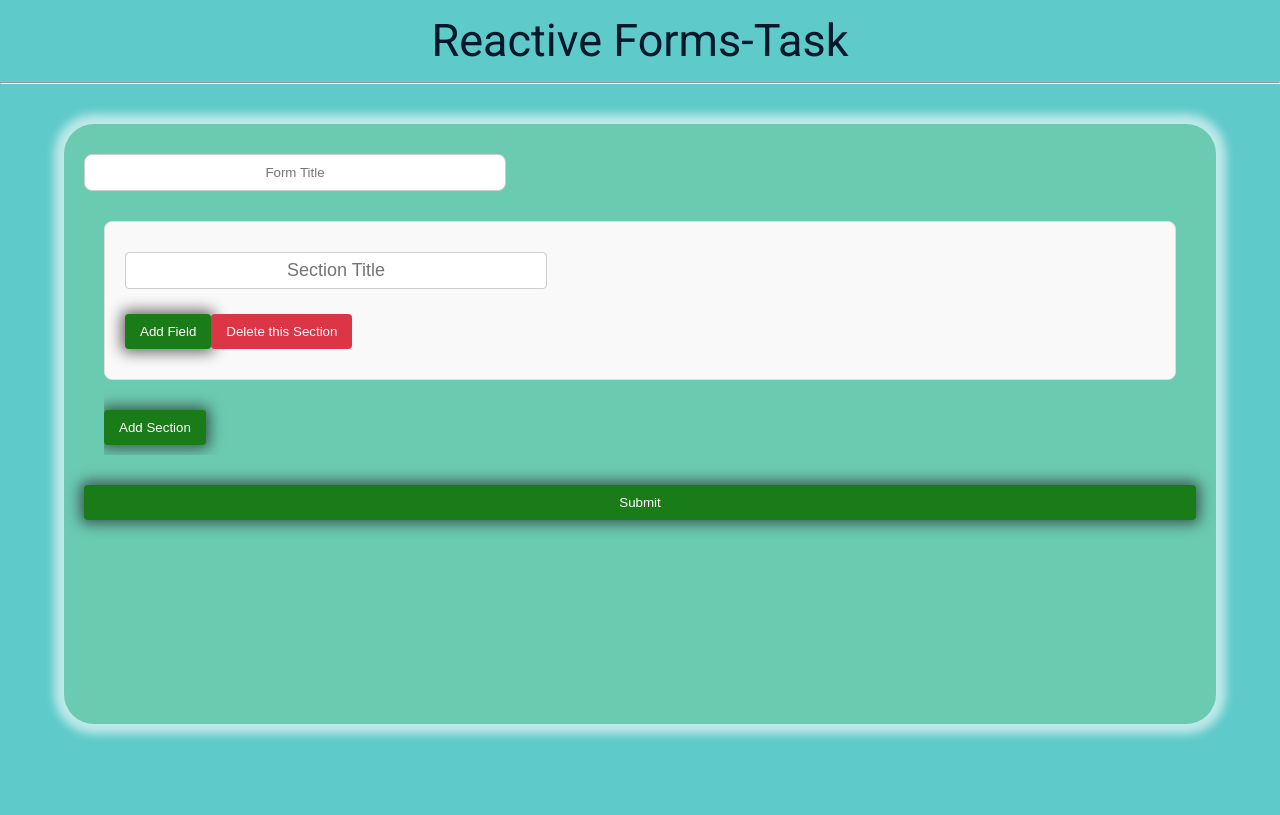
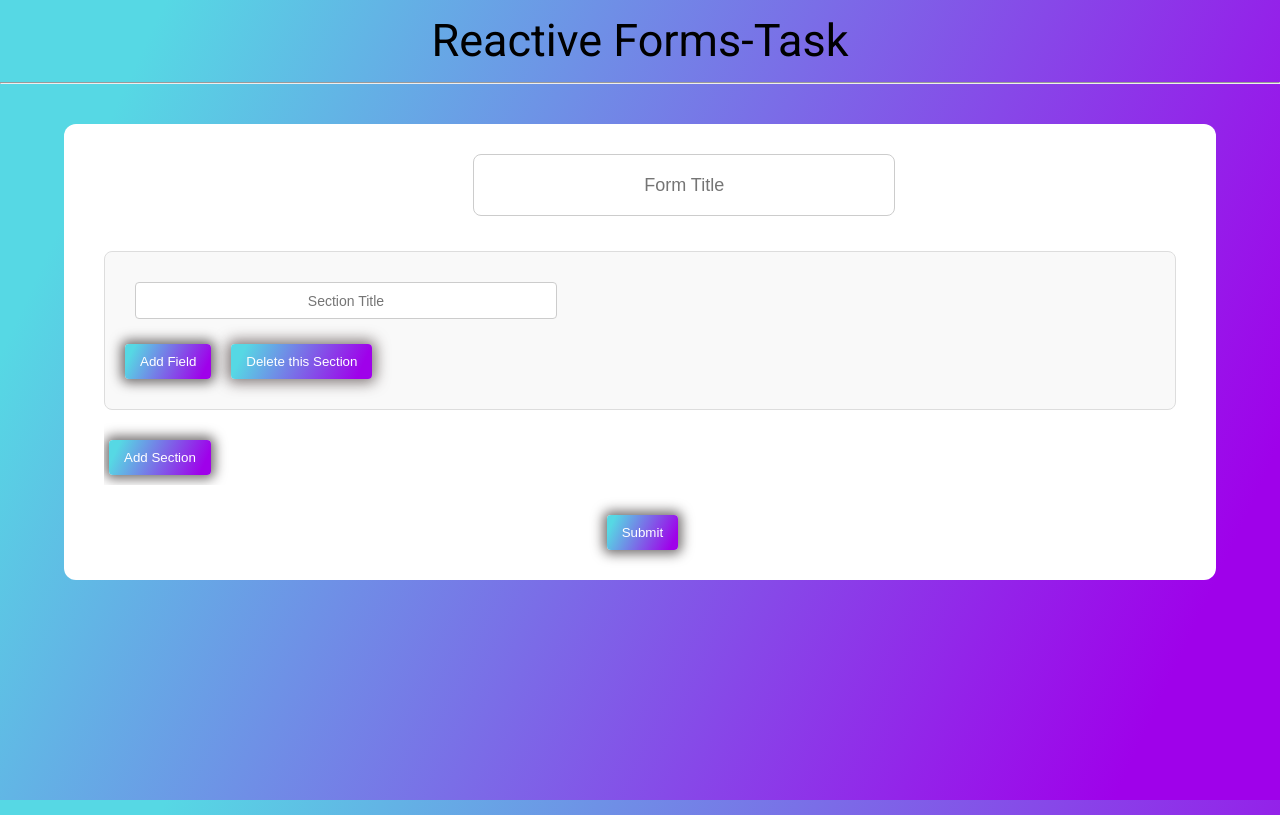
Before and after one commit to karunakar516/Inncircles-Task, an Angular app in the folder angular-reactiveforms-mongodb/: page /createForm in a window 1280 px wide. Built offline with nearby package versions, Linux system fonts and the light colour scheme.

Commit message:
UI- Changes in color, and paddings

```diff
--- a/angular-reactiveforms-mongodb/src/app/edit-form/edit-form.component.css
+++ b/angular-reactiveforms-mongodb/src/app/edit-form/edit-form.component.css
@@ -1,23 +1,38 @@
 h2 {
   text-align: center;
-  color: aliceblue;
+  margin: 15px;
+  color: black;
 }
+hr {
+  margin-bottom: 40px;
+}
+
 form {
   display: flex;
   flex-direction: column;
-  background-color: rgb(8, 133, 241);
-  border-radius: 30px;
-  box-shadow: 0 2px 10px grey;
-  height: 75vh;
+  background-color: #fff;
+  border-radius: 12px;
+  height: auto;
   width: 90%;
   padding: 20px;
   margin: auto;
   box-sizing: border-box;
 }
+.fTitle {
+  margin-left: 35%;
+  width: 50vh;
+  height: 40px;
+  padding: 10px;
+  font-size: 18px;
+  border: 1px solid #ccc;
+  border-radius: 8px;
+  margin-bottom: 15px;
+}
 .sections {
   margin: 20px;
   overflow-y: auto;
   overflow-x: hidden;
+  scrollbar-width: none;
 }
 
 .section-container {
@@ -26,15 +41,17 @@ form {
   padding: 20px;
   margin-bottom: 20px;
   background-color: #f9f9f9;
+  height: auto;
 }
 
 .section-container input[formControlName="sectionTitle"] {
   width: 50vh;
   padding: 10px;
-    font-size: 18px;
+  font-size: 14px;
   border: 1px solid #ccc;
   border-radius: 4px;
   margin-bottom: 15px;
+  margin-left: 10px;
 }
 
 .fields {
@@ -42,16 +59,14 @@ form {
   flex-direction: column;
 }
 
-
 .field-container {
-    border-bottom:1px solid #ddd;
+  border-bottom: 1px solid #ddd;
   display: flex;
   flex-direction: column;
   overflow-y: auto;
   align-items: flex-start;
   justify-content: space-around;
 }
-
 
 .field-container input[formControlName="title"] {
   margin-right: 10px;
@@ -89,15 +104,16 @@ form {
   transition: background-color 0.3s ease;
 }
 
-
 .dlt {
-    background-color: #dc3545;
+  /* background-color: #ff9874; */
+  background: linear-gradient(115deg, #56d8e4 10%, #9f01ea 90%);
+  margin-left: 20px;
+  box-shadow: 0 0px 14px 4px rgba(60, 45, 45, 0.616);
 }
 
 .dlt:hover {
   background-color: #ff0019;
 }
-
 
 .field-container div[formArrayName="options"] input {
   margin-right: 5px;
@@ -108,12 +124,19 @@ form {
   transform: scale(1.2);
 }
 .add-btn {
-    background-color: #28a745;
+  /* background-color: #ffd7c4; */
+  background: linear-gradient(115deg, #56d8e4 10%, #9f01ea 90%);
+  width: auto;
+  box-shadow: 0 0px 12px 4px rgba(29, 23, 23, 0.616);
   margin-top: 10px;
+}
+.submit {
+  width: fit-content;
+  margin-left: 47%;
 }
 
 .add-btn:hover {
-    background-color: #218838;
+  background-color: #d8d6ea;
 }
 input {
   height: 15px;
@@ -121,11 +144,9 @@ input {
   padding: 10px;
   margin: 10px 0;
   border: 1px solid #ccc;
-
   border-radius: 8px;
   text-align: center;
 }
-
 
 button {
   background-color: cornflowerblue;
--- a/angular-reactiveforms-mongodb/src/app/forms/forms.component.css
+++ b/angular-reactiveforms-mongodb/src/app/forms/forms.component.css
@@ -1,4 +1,12 @@
-.btn-cf {
-    display: flex;
-    align-items: end;
-}
+.add-btn:hover {
+    background-color: #8275e4;
+  }
+  .add-btn {
+    background-color:#FFD7C4;
+    width: auto;
+    box-shadow: 0 0px 12px 4px rgba(29, 23, 23, 0.616);
+    margin-top: 10px;
+    height: 50px;
+    width: 100%;
+    cursor: pointer;
+  }
--- a/angular-reactiveforms-mongodb/src/app/forms/forms.component.html
+++ b/angular-reactiveforms-mongodb/src/app/forms/forms.component.html
@@ -1,6 +1,6 @@
-<div>
-  <a routerLink="/createForm" style="padding-left: 688px;">
-    <button>Create Form!</button>
+<div style="margin-left:90%;">
+  <a routerLink="/createForm" style="width: fit-content;" >
+    <button class="add-btn" style="box-shadow: 0 0px 14px 4px rgba(215, 250, 253, 0.616);">Create Form!</button>
   </a>
 </div>
 
@@ -28,17 +28,25 @@
     justify-content: center;
   }
   .card {
-    background-color: #333;
-    color: white;
+    background-color:white;
+    color: black;
     border-radius: 8px;
     padding: 16px;
     width: 200px;
     box-shadow: 0 4px 8px rgba(0, 0, 0, 0.2);
+    height: 200px;
+    align-items: center;
+  }
+  .card:hover{
+    transform: scale(1.05);
+    cursor: pointer;
   }
   .card-content {
     display: flex;
     flex-direction: column;
     align-items: center;
+    justify-content: space-around;
+    margin-top: 50px;
   }
   .card-content h3 {
     margin: 0 0 8px 0;
@@ -49,5 +57,6 @@
   }
   .card-content a:hover {
     text-decoration: underline;
+    box-shadow: 0 0 12px 6px rgb(45, 33, 33);
   }
 </style>
--- a/angular-reactiveforms-mongodb/src/app/user-form/user-form.component.css
+++ b/angular-reactiveforms-mongodb/src/app/user-form/user-form.component.css
@@ -1,26 +1,32 @@
 h2 {
   text-align: center;
   margin: 15px;
-  color: rgb(3, 24, 43);
+  color: black;
 }
-hr{
-    margin-bottom: 40px;
+hr {
+  margin-bottom: 40px;
 }
 
 form {
   display: flex;
   flex-direction: column;
-  background-color: rgb(107, 203, 177);
-  border-radius: 30px;
-  box-shadow: 0 0 10px 10px rgba(251, 251, 251, 0.616);
-  height: 75vh;
+  background-color: #fff;
+  border-radius: 12px;
+  height: auto;
   width: 90%;
   padding: 20px;
   margin: auto;
   box-sizing: border-box;
 }
-.fTitle{
-    text-align: center;
+.fTitle {
+  margin-left: 35%;
+  width: 50vh;
+  height: 40px;
+  padding: 10px;
+  font-size: 18px;
+  border: 1px solid #ccc;
+  border-radius: 8px;
+  margin-bottom: 15px;
 }
 .sections {
   margin: 20px;
@@ -35,15 +41,17 @@ form {
   padding: 20px;
   margin-bottom: 20px;
   background-color: #f9f9f9;
+  height: auto;
 }
 
 .section-container input[formControlName="sectionTitle"] {
   width: 50vh;
   padding: 10px;
-  font-size: 18px;
+  font-size: 14px;
   border: 1px solid #ccc;
   border-radius: 4px;
   margin-bottom: 15px;
+  margin-left: 10px;
 }
 
 .fields {
@@ -97,7 +105,10 @@ button {
 }
 
 .dlt {
-  background-color: #dc3545;
+  /* background-color: #ff9874; */
+  background: linear-gradient(115deg, #56d8e4 10%, #9f01ea 90%);
+  margin-left: 20px;
+  box-shadow: 0 0px 14px 4px rgba(60, 45, 45, 0.616);
 }
 
 .dlt:hover {
@@ -113,14 +124,19 @@ button {
   transform: scale(1.2);
 }
 .add-btn {
-  background-color: #197c19;
-
-  box-shadow: 0 0px 14px 4px rgba(29, 23, 23, 0.616);
+  /* background-color: #ffd7c4; */
+  background: linear-gradient(115deg, #56d8e4 10%, #9f01ea 90%);
+  width: auto;
+  box-shadow: 0 0px 12px 4px rgba(29, 23, 23, 0.616);
   margin-top: 10px;
+}
+.submit {
+  width: fit-content;
+  margin-left: 47%;
 }
 
 .add-btn:hover {
-  background-color: #218838;
+  background-color: #d8d6ea;
 }
 input {
   height: 15px;
--- a/angular-reactiveforms-mongodb/src/app/user-form/user-form.component.html
+++ b/angular-reactiveforms-mongodb/src/app/user-form/user-form.component.html
@@ -44,28 +44,89 @@
               "
             >
               <input [formControlName]="k" placeholder="Option" />
-              <button type="button" class="add-btn" class="dlt" (click)="removeOption(i, j, k)">
+              <button
+                type="button"
+                class="add-btn"
+                class="dlt"
+                (click)="removeOption(i, j, k)"
+              >
                 Delete this Option
               </button>
             </div>
             <button type="button" (click)="addOption(i, j)">Add Option</button>
           </div>
-          <div style="display: flex; padding-left: 2px;">
-          <div style="display:flex; flex-direction: row; padding-left: 3px; padding-right: 3px; border: 1px solid rgba(156, 153, 153, 0.322); margin-right: 2px;"><p style="margin-top:7px">Required</p><input style="width: fit-content" type="checkbox" formControlName="require"/></div>
-          <div style="display: flex; flex-direction: row;padding-left: 3px; padding-right: 3px; border: 1px solid rgba(156, 153, 153, 0.322); margin-right: 2px;"> <p style="margin-top:7px;margin-left: 15px;" >Show On Card</p><input type="checkbox" style="width: fit-content;" formControlName="showCard" /> </div>
-          <div style="display:flex;flex-direction:row; padding-left: 3px; padding-right: 3px; border: 1px solid rgba(156, 153, 153, 0.322);"><p style="margin-top:7px;margin-left: 15px;">Unique</p><input type="checkbox" formControlName="unique" style="width:fit-content" /></div>
+          <div style="display: flex; padding-left: 2px">
+            <div
+              style="
+                display: flex;
+                flex-direction: row;
+                padding-left: 4px;
+                padding-right: 4px;
+                border: 1px solid rgba(156, 153, 153, 0.322);
+                margin-right: 2px;
+              "
+            >
+              <p style="margin-top: 7px">Required</p>
+              <input
+                style="width: fit-content;margin-top: 12px;"
+                type="checkbox"
+                formControlName="require"
+              />
+            </div>
+            <div
+              style="
+                display: flex;
+                flex-direction: row;
+                padding-left: 4px;
+                padding-right: 4px;
+                border: 1px solid rgba(156, 153, 153, 0.322);
+                margin-right: 2px;
+              "
+            >
+              <p style="margin-top: 7px; margin-left: 15px">Show_On_Card</p>
+              <input
+                type="checkbox"
+                style="width: fit-content;margin-top: 12px;"
+                formControlName="showCard"
+              />
+            </div>
+            <div
+              style="
+                display: flex;
+                flex-direction: row;
+                padding-left: 4px;
+                padding-right: 4px;
+                border: 1px solid rgba(156, 153, 153, 0.322);
+              "
+            >
+              <p style="margin-top: 7px; margin-left: 15px">Unique</p>
+              <input
+                type="checkbox"
+                formControlName="unique"
+                style="width: fit-content;margin-top: 12px;"
+              />
+            </div>
           </div>
           <button type="button" class="dlt" (click)="removeField(i, j)">
             Delete this Field
           </button>
         </div>
       </div>
-      <button type="button" class="add-btn" (click)="addField(i)">Add Field</button>
+      <button type="button" class="add-btn" (click)="addField(i)">
+        Add Field
+      </button>
       <button type="button" class="dlt" (click)="removeSection(i)">
         Delete this Section
       </button>
     </div>
-    <button type="button" class="add-btn" (click)="addSection()">Add Section</button>
+    <button
+      type="button"
+      class="add-btn"
+      style="margin-left: 5px"
+      (click)="addSection()"
+    >
+      Add Section
+    </button>
   </div>
-  <button class="add-btn" type="submit">Submit</button>
+  <button class="add-btn submit" type="submit">Submit</button>
 </form>
--- a/angular-reactiveforms-mongodb/src/app/user-form/user-form.component.ts
+++ b/angular-reactiveforms-mongodb/src/app/user-form/user-form.component.ts
@@ -52,7 +52,7 @@ export class UserFormComponent implements OnInit {
       title: ['', Validators.required],
 
       body: ['text', Validators.required],
-      value: [{ value: '', disabled: true }],
+      value: [{value:'', disabled: true} ],
       options: this.fb.array([]),
       require: [false],
       showCard: [false],
--- a/angular-reactiveforms-mongodb/src/styles.css
+++ b/angular-reactiveforms-mongodb/src/styles.css
@@ -1,4 +1,4 @@
 /* You can add global styles to this file, and also import other style files */
 
 html, body { height: 100%;scrollbar-width: none; }
-body { margin: 0; border:0, Roboto, "Helvetica Neue", sans-serif; background-color: rgb(94, 202, 202);}
+body { margin: 0; border:0, Roboto, "Helvetica Neue", sans-serif; background: linear-gradient(115deg, #56d8e4 10%, #9f01ea 90%);}
```
Also changed, not shown: angular-reactiveforms-mongodb/src/app/edit-form/edit-form.component.html (+70 -9 lines). Lines whose indentation alone changed are shown as unchanged.
